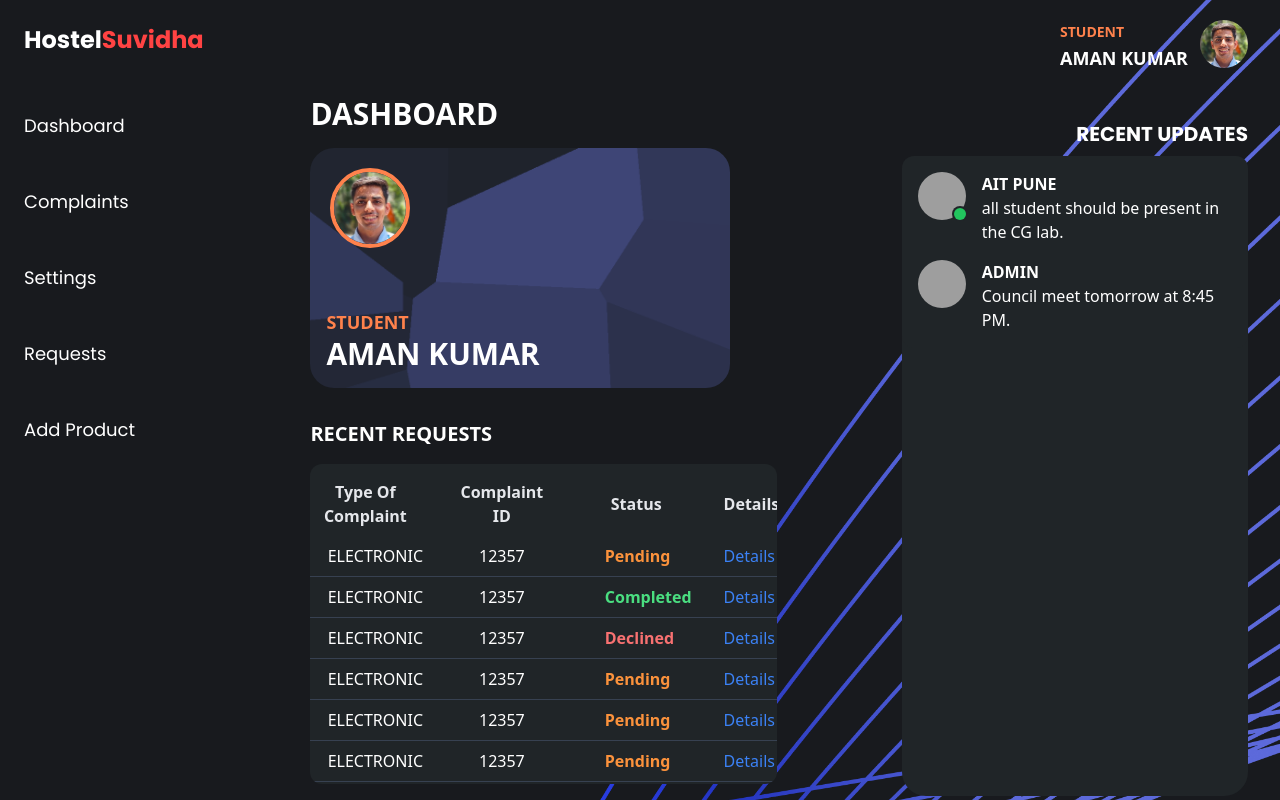
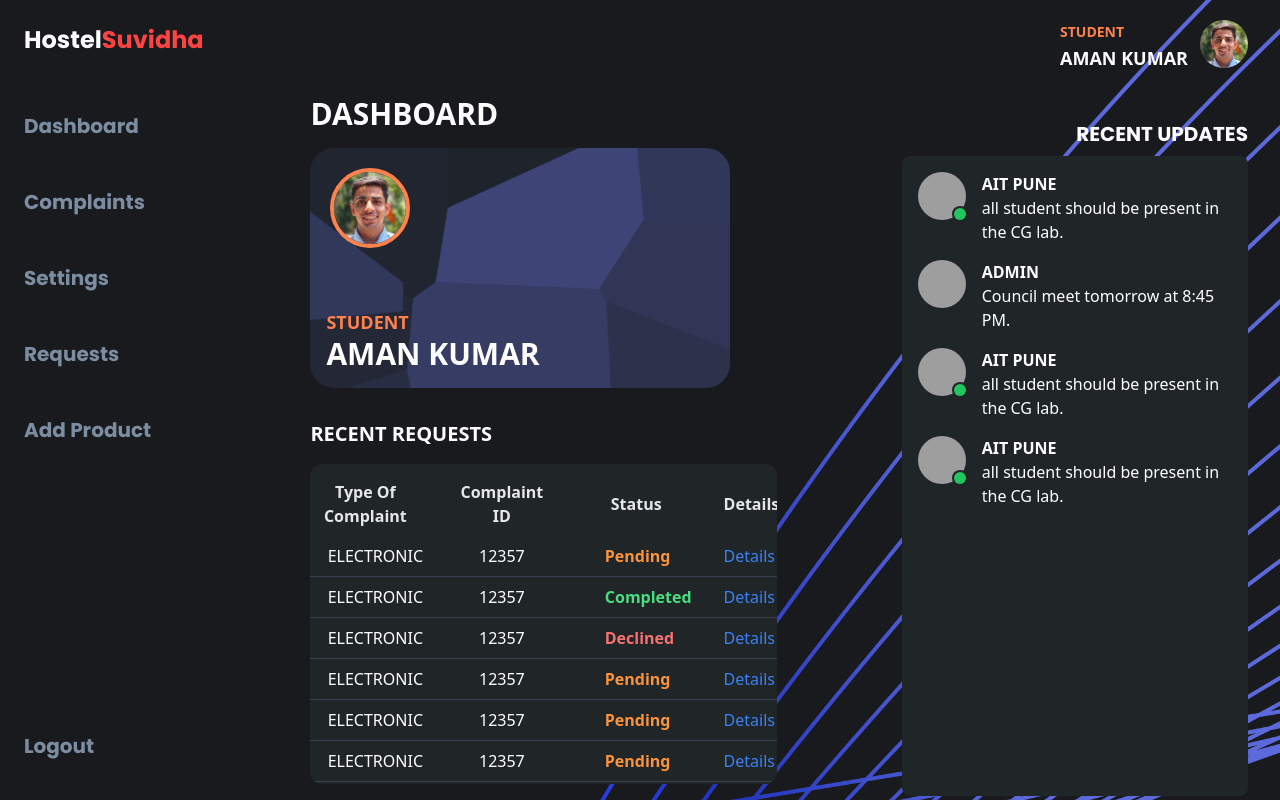
Before and after one commit to ddddsssss4/Hostel_Suvidha_Frontend, a React (Vite) app in the folder Hostel_Suvidha/: page / in a window 1280 px wide. Built offline with nearby package versions, Linux system fonts and the light colour scheme; grey boxes are pictures that could not be loaded.

Commit message:
MainLayout Updated

```diff
--- a/Hostel_Suvidha/src/Components/Dashboard.jsx
+++ b/Hostel_Suvidha/src/Components/Dashboard.jsx
@@ -64,6 +64,18 @@ const Dashboard = () => {
       "sender": "ADMIN",
       "text": "Council meet tomorrow at 8:45 PM.",
       "imageUrl": "https://www.treasurebox.co.nz/pub/media/wysiwyg/cmspage/david.png"
+    },
+    {
+      "sender": "AIT PUNE",
+      "text": "all student should be present in the CG lab.",
+      "imageUrl": "https://th.bing.com/th/id/OIP.PkrwrLwaq68CaqLPn7jBIwHaHa?rs=1&pid=ImgDetMain",
+      "isActive": true
+    },
+    {
+      "sender": "AIT PUNE",
+      "text": "all student should be present in the CG lab.",
+      "imageUrl": "https://th.bing.com/th/id/OIP.PkrwrLwaq68CaqLPn7jBIwHaHa?rs=1&pid=ImgDetMain",
+      "isActive": true
     }
   ]);
 
@@ -166,8 +178,8 @@ const Dashboard = () => {
               <div className='pt-6 text-white text-xl font-bold mb-2 font-poppins text-right'>
                 RECENT UPDATES
               </div>
-              <div className='bg-[#202528] rounded-3xl h-[640px]'>
-              <div className="flex flex-col space-y-4 p-4 bg-[#202528] rounded-xl max-w-md mx-auto custom-scroll">
+              <div className='bg-[#202528] rounded-lg h-[640px] overflow-y-auto custom-scroll'>
+              <div className="flex flex-col space-y-4 p-4 bg-[#202528] rounded-xl max-w-md mx-auto">
                 {messages.map((message, index) => (
                   <div key={index} className="flex space-x-4 items-start">
                     {/* Add relative class here */}
--- a/Hostel_Suvidha/src/Components/MainLayout.jsx
+++ b/Hostel_Suvidha/src/Components/MainLayout.jsx
@@ -6,7 +6,7 @@ const MainLayout = () => {
 
   const NavLinkItem = ({ to, label }) => (
     <li className="mb-4">
-      <NavLink to={to} className="block py-4 px-6 rounded hover:bg-[#0E1012] text-white font-poppins ">
+      <NavLink to={to} className="block py-4 px-6 hover:bg-[#0E1012] hover:border-l-4 hover:border-[#7380EC] text-[#7D8DA1] font-poppins text-xl font-bold">
         {label}
       </NavLink>
     </li>
@@ -24,13 +24,19 @@ const MainLayout = () => {
             </h1>
           </NavLink>
         </div>
-        <ul className='pt-24 text-white font-poppins text-lg'>
-          <NavLinkItem to="/" label="Dashboard"  className='bg-red-500 text-3xl'/>
+        <ul className='pt-24 text-white font-poppins text-lg '>
+          <NavLinkItem to="/" label="Dashboard"/>
           <NavLinkItem to="/complaints" label="Complaints" />
           <NavLinkItem to="/settings" label="Settings" />
           <NavLinkItem to="/requests" label="Requests" />
           <NavLinkItem to="/add-product" label="Add Product" />
         </ul>
+        <div className='absolute bottom-6 left-0 w-full'>
+          <NavLink to="/login" className="block py-4 px-6 hover:bg-[#0E1012] hover:border-l-4 hover:border-[#7380EC] text-[#7D8DA1] font-poppins text-xl font-bold">
+            Logout
+          </NavLink>
+
+        </div>
       </nav>
       <div className="w-[77%] h-screen overflow-y-auto  relative">
         <div className="relative z-10">
```
